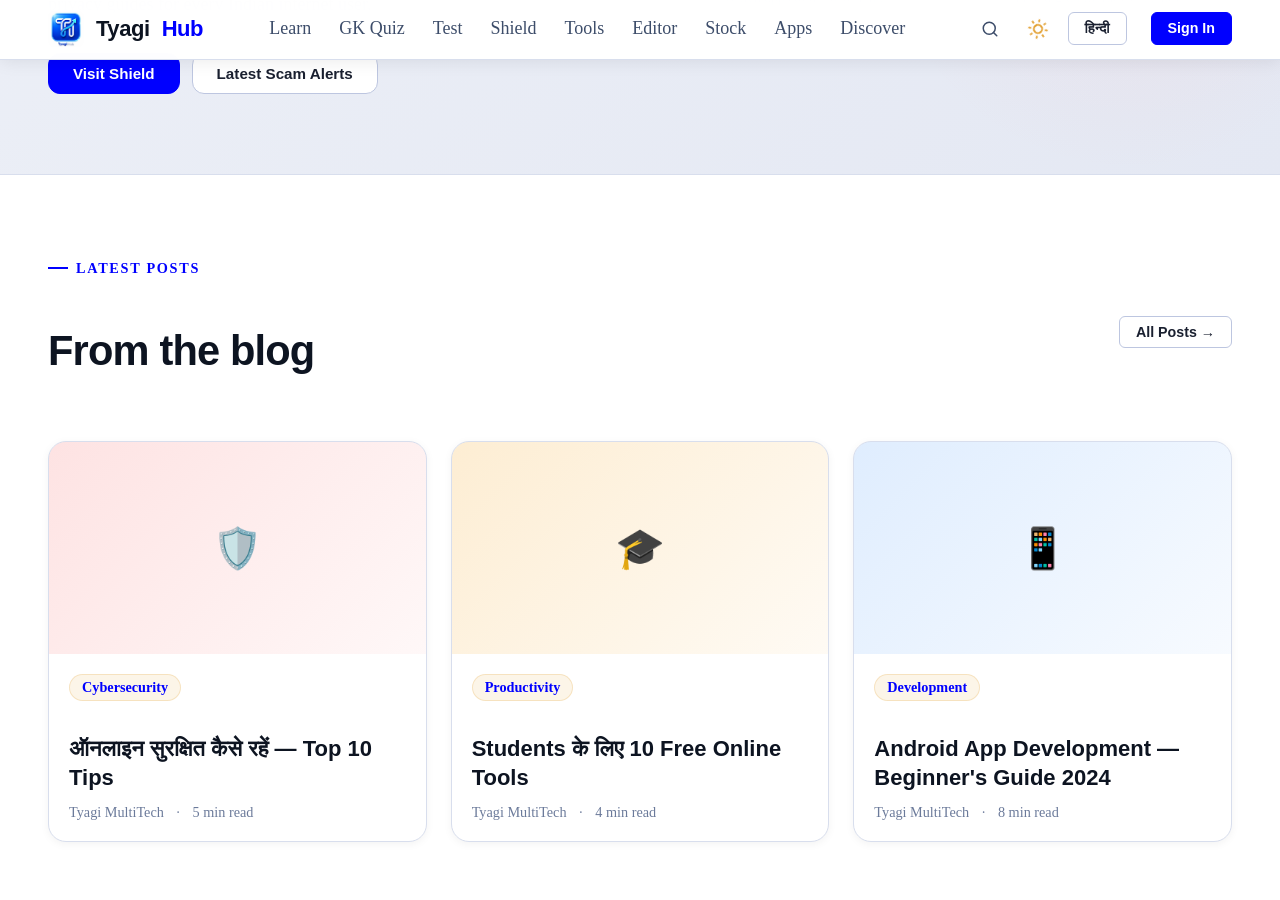
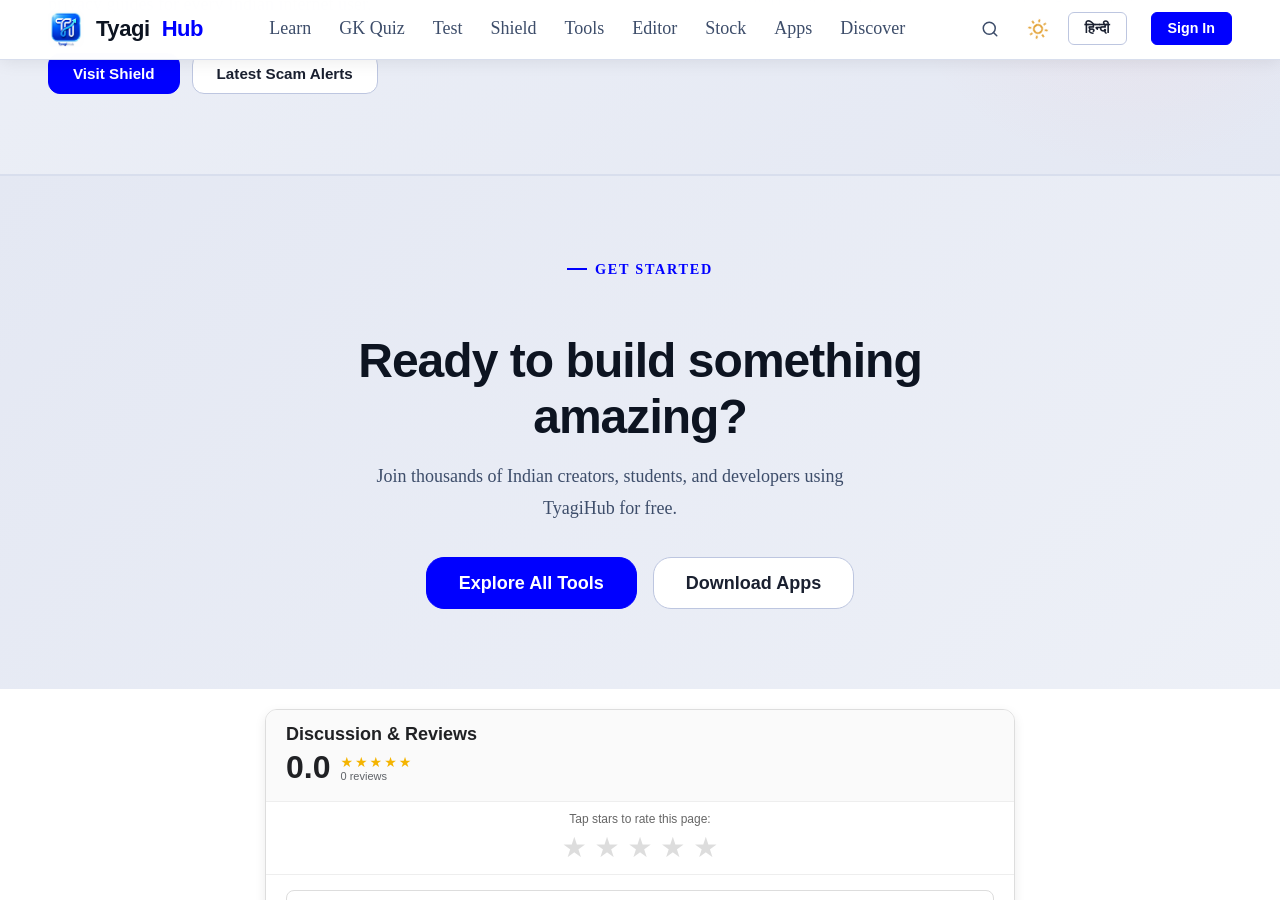
Before and after one commit to HimanshuTyagiJi/TyagiHub, a Jekyll site: the page built from index.html, in a window 1280 px wide and 900 px high, scrolled down 5599 px. Built offline with Jekyll 4.4.1, drawn with Linux system fonts in a browser that asks for light colours; comment, search, counter and statistics services are not loaded.

Commit message:
Update index.html

```diff
--- a/index.html
+++ b/index.html
@@ -839,76 +839,10 @@ keywords: "TyagiHub, Tyagi MultiTech, free tools, learn online, image editor, st
   </div>
 </section>
 
-<!-- ============================================================
-     SECTION 9: BLOG PREVIEW
-     ============================================================ -->
-<section class="section" aria-labelledby="blog-title">
-  <div class="container">
 
-    <div class="flex-between" style="margin-bottom:var(--space-8); flex-wrap:wrap; gap:var(--space-4);">
-      <div class="reveal">
-        <div class="section-label" aria-hidden="true">Latest Posts</div>
-        <h2 class="section-title" id="blog-title">From the blog</h2>
-      </div>
-      <a href="/blog/" class="btn btn-outline btn-sm reveal">All Posts →</a>
-    </div>
-
-    <div class="grid-3" role="list">
-
-      <a href="/blog/how-to-stay-safe-online/" class="blog-card reveal reveal-delay-1" role="listitem"
-        aria-label="Blog post: How to stay safe online in India">
-        <div class="blog-card__thumb"
-          style="background:linear-gradient(135deg,rgba(248,113,113,0.2),rgba(248,113,113,0.05));" aria-hidden="true">
-          🛡️</div>
-        <div class="blog-card__body">
-          <span class="blog-card__tag">Cybersecurity</span>
-          <h3 class="blog-card__title">ऑनलाइन सुरक्षित कैसे रहें — Top 10 Tips</h3>
-          <div class="blog-card__meta">
-            <span>Tyagi MultiTech</span>
-            <span>·</span>
-            <span>5 min read</span>
-          </div>
-        </div>
-      </a>
-
-      <a href="/blog/free-tools-for-students/" class="blog-card reveal reveal-delay-2" role="listitem"
-        aria-label="Blog post: Free tools for students">
-        <div class="blog-card__thumb"
-          style="background:linear-gradient(135deg,rgba(245,166,35,0.2),rgba(245,166,35,0.05));" aria-hidden="true">🎓
-        </div>
-        <div class="blog-card__body">
-          <span class="blog-card__tag">Productivity</span>
-          <h3 class="blog-card__title">Students के लिए 10 Free Online Tools</h3>
-          <div class="blog-card__meta">
-            <span>Tyagi MultiTech</span>
-            <span>·</span>
-            <span>4 min read</span>
-          </div>
-        </div>
-      </a>
-
-      <a href="/blog/android-app-development-guide/" class="blog-card reveal reveal-delay-3" role="listitem"
-        aria-label="Blog post: Android app development guide">
-        <div class="blog-card__thumb"
-          style="background:linear-gradient(135deg,rgba(96,165,250,0.2),rgba(96,165,250,0.05));" aria-hidden="true">📱
-        </div>
-        <div class="blog-card__body">
-          <span class="blog-card__tag">Development</span>
-          <h3 class="blog-card__title">Android App Development — Beginner's Guide 2024</h3>
-          <div class="blog-card__meta">
-            <span>Tyagi MultiTech</span>
-            <span>·</span>
-            <span>8 min read</span>
-          </div>
-        </div>
-      </a>
-
-    </div>
-  </div>
-</section>
 
 <!-- ============================================================
-     SECTION 10: CTA BANNER
+     SECTION 9: CTA BANNER
      ============================================================ -->
 <section
   style="padding-block:var(--space-20); background:linear-gradient(135deg,var(--clr-bg-3),var(--clr-bg-2)); border-top:1px solid var(--clr-border);"
```
